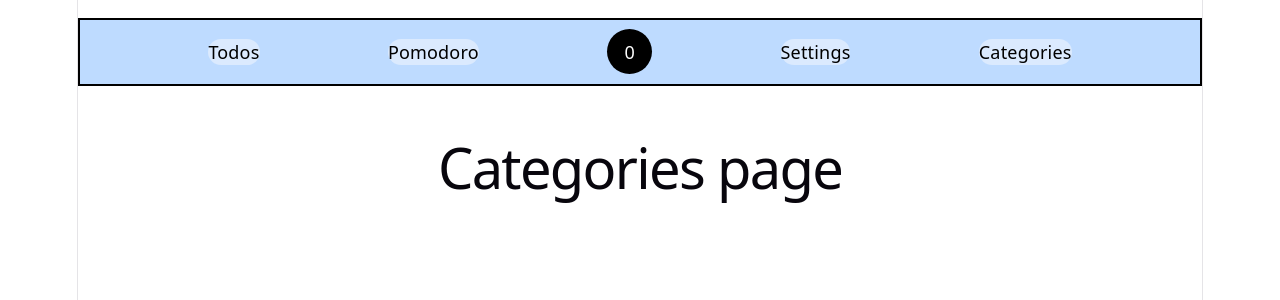
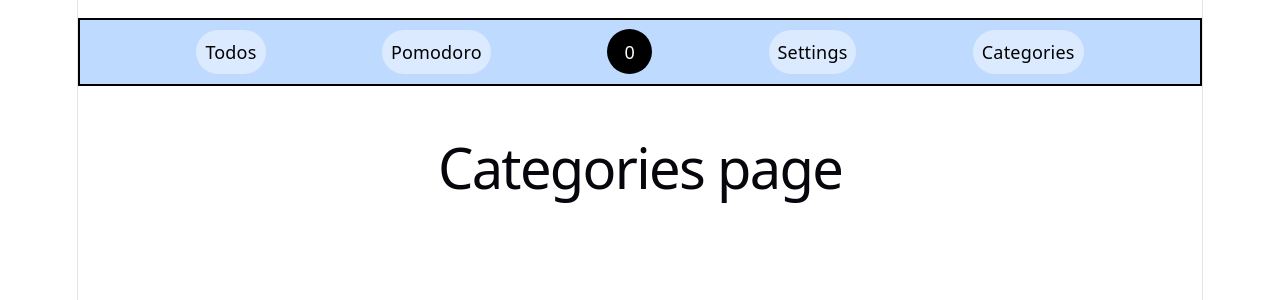
Before and after one commit to SameerUH/To-do-list-React, a React (Vite) app in the folder to-do-list/: page /categories in a window 1280 px wide. Shown: the top 300 px of the page. Built offline with nearby package versions, Linux system fonts and the light colour scheme; no server answers.

Commit message:
Added padding to navbar buttons

```diff
--- a/to-do-list/src/components/Navbar.jsx
+++ b/to-do-list/src/components/Navbar.jsx
@@ -54,11 +54,11 @@ function Navbar() {
     return (
         <BrowserRouter>
             <div className="flex justify-evenly h-15 w-full mt-[1em] mb-8 mx-auto my-0 bg-blue-200 border-2 border-black items-center">
-                <Link className="rounded-full padding-[2em] bg-blue-100 text-black" to="/">Todos</Link>
-                <Link className="rounded-full padding-[2em] bg-blue-100 text-black" to="/pomodoro">Pomodoro</Link>
+                <Link className="rounded-full padding-[2em] bg-blue-100 text-black p-2" to="/">Todos</Link>
+                <Link className="rounded-full padding-[2em] bg-blue-100 text-black p-2" to="/pomodoro">Pomodoro</Link>
                 <p className="decoration-solid rounded-full bg-black w-10 h-10 text-white flex items-center justify-center">{todos.filter(t => !t.completed).length}</p>
-                <Link className="rounded-full padding-[2em] bg-blue-100 text-black" to="/settings">Settings</Link>
-                <Link className="rounded-full padding-[2em] bg-blue-100 text-black" to="/categories">Categories</Link>
+                <Link className="rounded-full padding-[2em] bg-blue-100 text-black p-2" to="/settings">Settings</Link>
+                <Link className="rounded-full padding-[2em] bg-blue-100 text-black p-2" to="/categories">Categories</Link>
             </div>
 
             <Routes>
```
